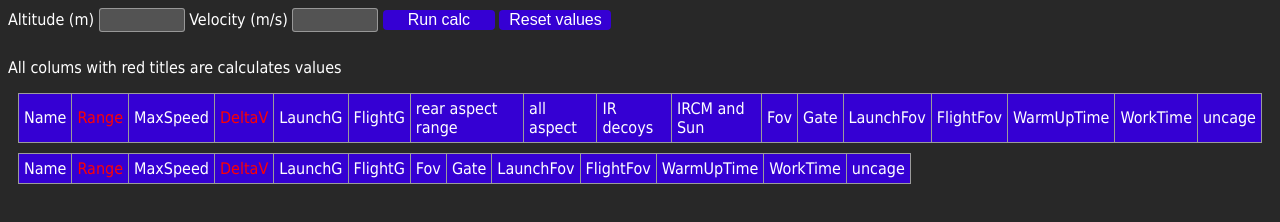
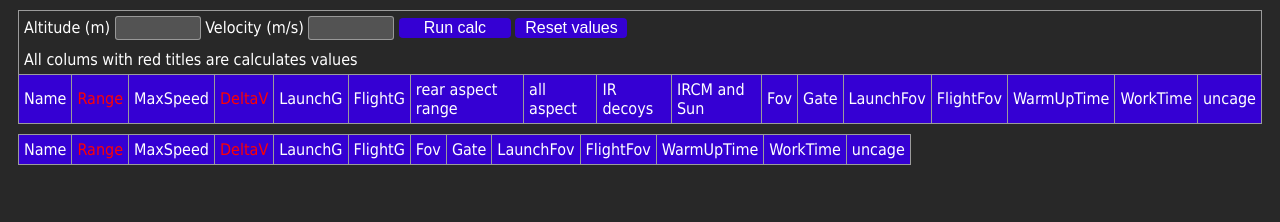
Before and after one commit to Warthunder-Open-Source-Foundation/wt_data_sheets_wasm, a website built with webpack: page static/index.html in a window 1280 px wide. Built offline with nearby package versions, Linux system fonts and the light colour scheme.

Commit message:
Styling
Took 10 minutes

```diff
--- a/static/index.html
+++ b/static/index.html
@@ -7,14 +7,21 @@
 </head>
 <body>
 <script src="index.js"></script>
+<table class="ir_table">
+    <thead>
+    <tr>
+        <td colspan="99">
             <div>
                 <label for="alt">Altitude (m)</label>
                 <input type="number" id="alt" value="">
 
                 <label for="vel">Velocity (m/s)</label>
                 <input type="number" id="vel" value="">
+
                 <button onclick="goto_calc()">Run calc</button>
                 <button onclick="reset_calc()">Reset values</button>
+
+                <p>All colums with red titles are calculates values</p>
                 <script>
                     function goto_calc() {
                         let alt = document.getElementById("alt").value;
@@ -26,9 +33,8 @@
                     }
                 </script>
             </div>
-<p>All colums with red titles are calculates values</p>
-<table class="ir_table">
-    <thead>
+        </td>
+    </tr>
     <tr class="top-tr">
         <td>Name</td>
         <td class="calculated">Range</td>
--- a/static/styles.css
+++ b/static/styles.css
@@ -13,6 +13,7 @@ html {
 
 p {
     color: var(--color-text);
+    margin: 0;
 }
 
 button {
```
Lines whose indentation alone changed are shown as unchanged.
